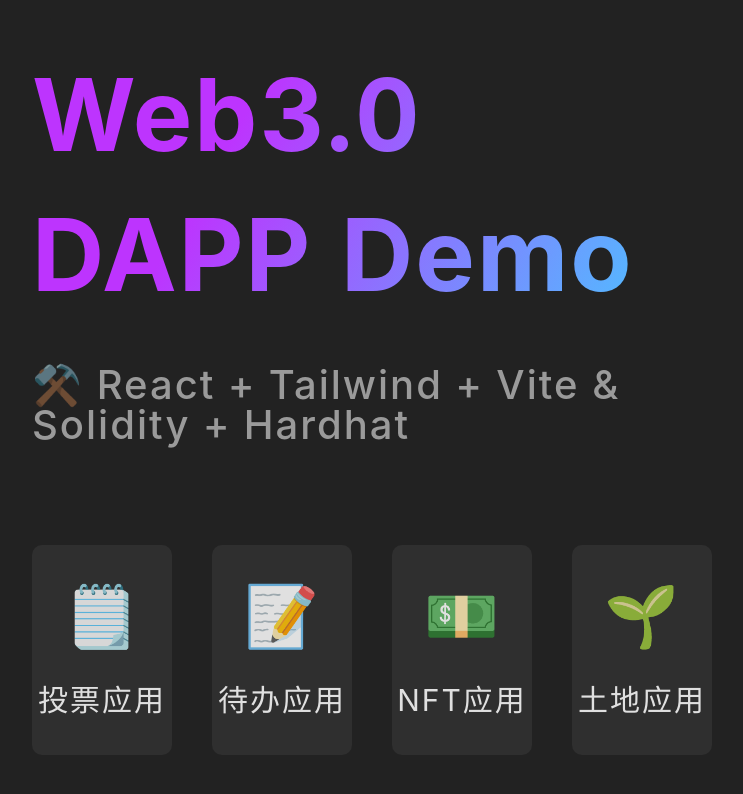
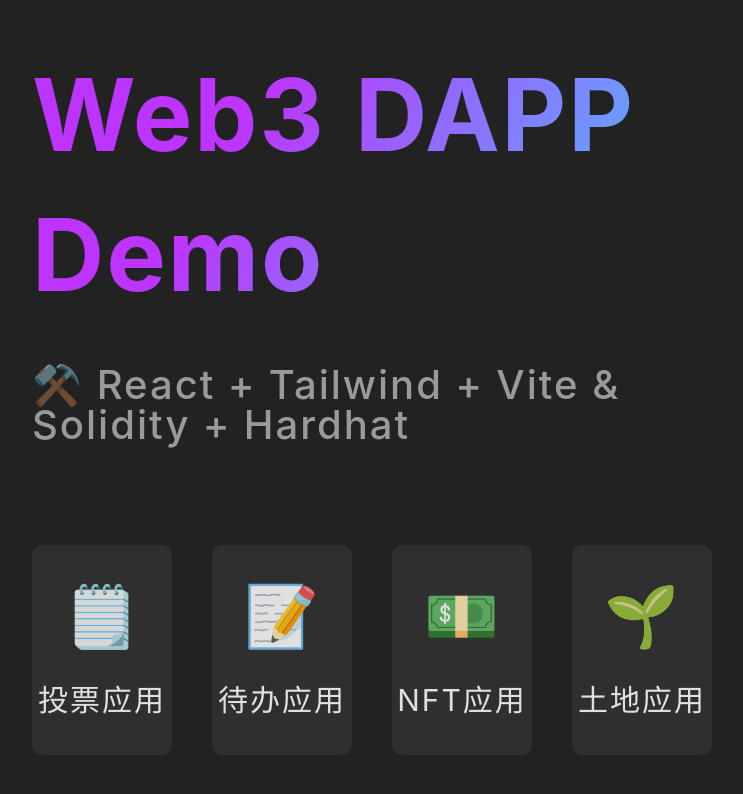
Before and after one commit to wleven/web3-dapp, a React (Vite) app in the folder client/: page / in a window 1280 px wide. Shown: the top 794 px of the page, without its empty margins (268-1011 px from the left). Built offline with nearby package versions, Linux system fonts and the light colour scheme.

Commit message:
update: text

```diff
--- a/client/src/views/App.tsx
+++ b/client/src/views/App.tsx
@@ -4,7 +4,7 @@
   return (
     <div className="h-full flex flex-col justify-center select-none">
       <div>
-        <h1 className="text-[10rem] mb-[4rem] linear-1">Web3.0 DAPP Demo</h1>
+        <h1 className="text-[10rem] mb-[4rem] linear-1">Web3 DAPP Demo</h1>
         <h2 className="text-[4rem] mb-[10rem] text-dark-2">⚒️ React + Tailwind + Vite & Solidity + Hardhat</h2>
       </div>
 
```
